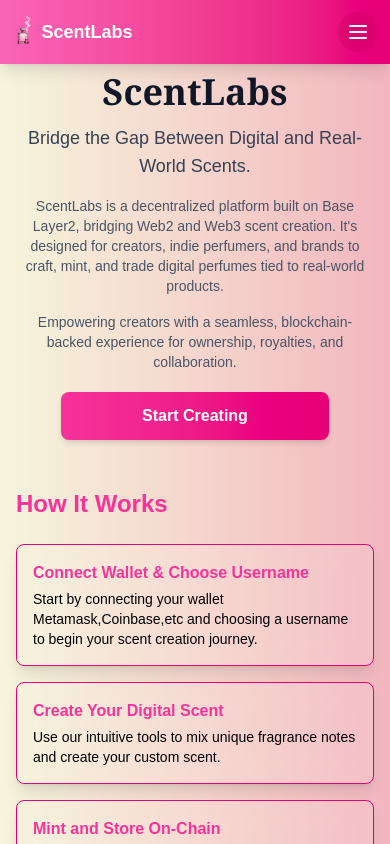
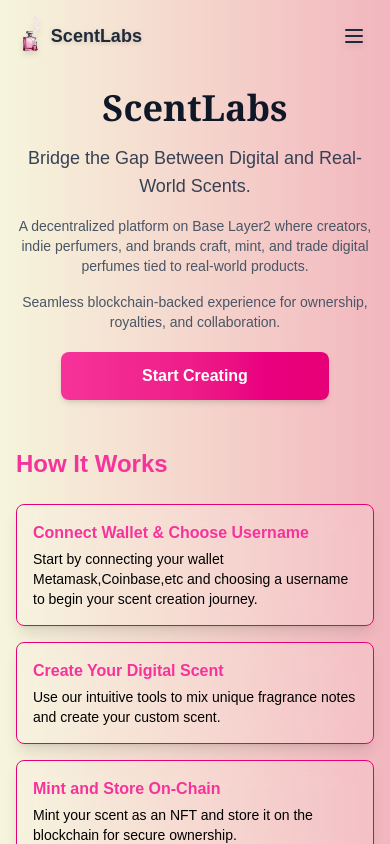
Before and after one commit to deeakpan/Scent_labs, a Next.js app: page / in a window 390 px wide. Shown: the top 844 px of the page. Built offline with nearby package versions, Linux system fonts and the light colour scheme.

Commit message:
fixed some issues and updated the username display

```diff
--- a/src/app/page.js
+++ b/src/app/page.js
@@ -1,6 +1,6 @@
 "use client";
 import React, { useState } from 'react';
-import { motion } from 'framer-motion';
+import { motion, AnimatePresence } from 'framer-motion';
 import { useRouter } from 'next/navigation';
 
 export default function Home() {
@@ -32,33 +32,46 @@
   );
 
   return (
-    <div className="min-h-screen bg-gradient-to-r from-[#f5f5dc] to-[#f2b6be] flex flex-col items-center p-0 md:p-12 space-y-4 md:space-y-16">
-      {/* Full-width Mobile Top Bar - Only visible on mobile */}
-      <div className="w-full bg-gradient-to-r from-pink-400 to-pink-600 p-3 flex items-center justify-between md:hidden fixed top-0 left-0 right-0 z-10 shadow-lg">
-        <div className="flex items-center">
+    <div className="min-h-screen bg-gradient-to-r from-[#f5f5dc] to-[#f2b6be] flex flex-col items-center p-0 md:p-12 space-y-4 md:space-y-16 relative">
+      {/* Mobile Navigation that scrolls with content */}
+      <div className="w-full flex justify-between items-center p-4 md:hidden">
+        <motion.div
+          className="flex items-center"
+          initial={{ opacity: 0, x: -20 }}
+          animate={{ opacity: 1, x: 0 }}
+          transition={{ duration: 0.4 }}
+          whileHover={{ scale: 1.05 }}
+          whileTap={{ scale: 0.95 }}
+        >
           <img
             src="/undefined_image__5_-removebg-preview.png"
             alt="ScentLabs Logo"
-            className="h-8 w-auto mr-2"
+            className="h-10 w-auto mr-2 drop-shadow-md"
           />
-          <span className="text-white font-bold text-lg">ScentLabs</span>
-        </div>
-        <button
+          <span className="text-gray-800 font-bold text-lg drop-shadow-sm">ScentLabs</span>
+        </motion.div>
+        <motion.button
           onClick={toggleMenu}
-          className="text-white p-2 rounded-full bg-pink-700/30 hover:bg-pink-700/50 focus:outline-none transition-all duration-300"
+          className="text-gray-800 p-2 rounded-full hover:bg-black/10 focus:outline-none transition-all duration-300 drop-shadow-md"
+          initial={{ opacity: 0, x: 20 }}
+          animate={{ opacity: 1, x: 0 }}
+          transition={{ duration: 0.4 }}
+          whileHover={{ scale: 1.1, rotate: 5 }}
+          whileTap={{ scale: 0.9 }}
         >
           {isMenuOpen ? <CloseIcon /> : <MenuIcon />}
-        </button>
+        </motion.button>
       </div>
 
       {/* Centered Cream-colored Menu with Black Border - Only visible when toggled */}
+      <AnimatePresence>
         {isMenuOpen && (
           <motion.div
             className="fixed top-20 inset-x-0 z-20 md:hidden flex justify-center"
             initial={{ opacity: 0, scale: 0.9, y: -20 }}
             animate={{ opacity: 1, scale: 1, y: 0 }}
             exit={{ opacity: 0, scale: 0.9, y: -20 }}
-          transition={{ duration: 0.2 }}
+            transition={{ type: "spring", stiffness: 300, damping: 25 }}
           >
             <div className="bg-[#f5f5dc] rounded-2xl shadow-xl border-2 border-black overflow-hidden w-4/5 max-w-sm">
               <div className="p-2">
@@ -68,51 +81,68 @@
                   { name: "About", icon: "ℹ️" },
                   { name: "Contact", icon: "📧" }
                 ].map((item, index) => (
-                <a
+                  <motion.a
                     key={index}
                     href="#"
                     className="flex items-center space-x-3 p-3 text-gray-800 hover:bg-[#f2e8c6] rounded-xl transition-all duration-200 my-1"
+                    initial={{ opacity: 0, x: -20 }}
+                    animate={{ opacity: 1, x: 0 }}
+                    transition={{ delay: index * 0.1 }}
+                    whileHover={{ scale: 1.03, x: 5 }}
                   >
                     <span className="text-lg">{item.icon}</span>
                     <span className="font-medium">{item.name}</span>
-                </a>
+                  </motion.a>
                 ))}
               </div>
               <div className="bg-gradient-to-r from-pink-500 to-pink-600 p-4 text-white text-center">
-              <button
+                <motion.button
                   onClick={navigateToCollection}
                   className="font-semibold text-base transition-all duration-300 hover:text-white/80"
+                  whileHover={{ scale: 1.05 }}
+                  whileTap={{ scale: 0.95 }}
                 >
                   Launch App ✨
-              </button>
+                </motion.button>
               </div>
             </div>
           </motion.div>
         )}
+      </AnimatePresence>
 
       {/* Dark Overlay when menu is open */}
+      <AnimatePresence>
         {isMenuOpen && (
-        <div
+          <motion.div
             className="fixed inset-0 bg-black/30 backdrop-blur-sm z-10 md:hidden"
+            initial={{ opacity: 0 }}
+            animate={{ opacity: 1 }}
+            exit={{ opacity: 0 }}
+            transition={{ duration: 0.2 }}
             onClick={toggleMenu}
-        ></div>
+          ></motion.div>
         )}
+      </AnimatePresence>
 
-      {/* Spacer for Mobile to account for fixed top bar */}
-      <div className="h-14 w-full md:hidden"></div>
-
-      {/* Hero Section */}
+      {/* Hero Section with aligned brand elements */}
       <div className="flex flex-col md:flex-row items-center justify-between w-full max-w-6xl gap-6 md:gap-8 px-4 md:px-0">
         {/* Text Content */}
         <div className="text-center md:text-left w-full md:w-3/5 lg:max-w-lg">
-          <h1 className="text-4xl md:text-6xl font-extrabold text-gray-900 mb-3 md:mb-4 font-serif transform transition-all duration-500 hover:scale-110 hover:text-pink-600">
+          <div className="flex items-center justify-center md:justify-start mb-4">
+            <img
+              src="/undefined_image__5_-removebg-preview.png"
+              alt="ScentLabs Logo"
+              className="hidden md:block h-16 w-auto mr-3"
+            />
+            <h1 className="text-4xl md:text-6xl font-extrabold text-gray-900 font-serif transform transition-all duration-500 hover:scale-110 hover:text-pink-600">
               ScentLabs
             </h1>
+          </div>
           <p className="text-lg md:text-xl text-gray-700 mb-4 md:mb-6">Bridge the Gap Between Digital and Real-World Scents.</p>
           <p className="text-sm md:text-md text-gray-600 mb-4 md:mb-6">
-            ScentLabs is a decentralized platform built on Base Layer2, bridging Web2 and Web3 scent creation. It's designed for creators, indie perfumers, and brands to craft, mint, and trade digital perfumes tied to real-world products.
+            A decentralized platform on Base Layer2 where creators, indie perfumers, and brands craft, mint, and trade digital perfumes tied to real-world products.
           </p>
-          <p className="text-sm md:text-md text-gray-600 mb-5 md:mb-6">Empowering creators with a seamless, blockchain-backed experience for ownership, royalties, and collaboration.</p>
+          <p className="text-sm md:text-md text-gray-600 mb-5 md:mb-6">Seamless blockchain-backed experience for ownership, royalties, and collaboration.</p>
 
           <button
             onClick={navigateToCollection}
--- a/src/app/profile/page.js
+++ b/src/app/profile/page.js
@@ -1,3 +1,4 @@
+
 "use client";
 import React from "react";
 import { FaFacebookF, FaInstagram, FaXTwitter, FaWallet, FaPen } from "react-icons/fa6";
```
Also changed, not shown: src/app/collection/page.js (+38 -23 lines). Lines whose indentation alone changed are shown as unchanged.
